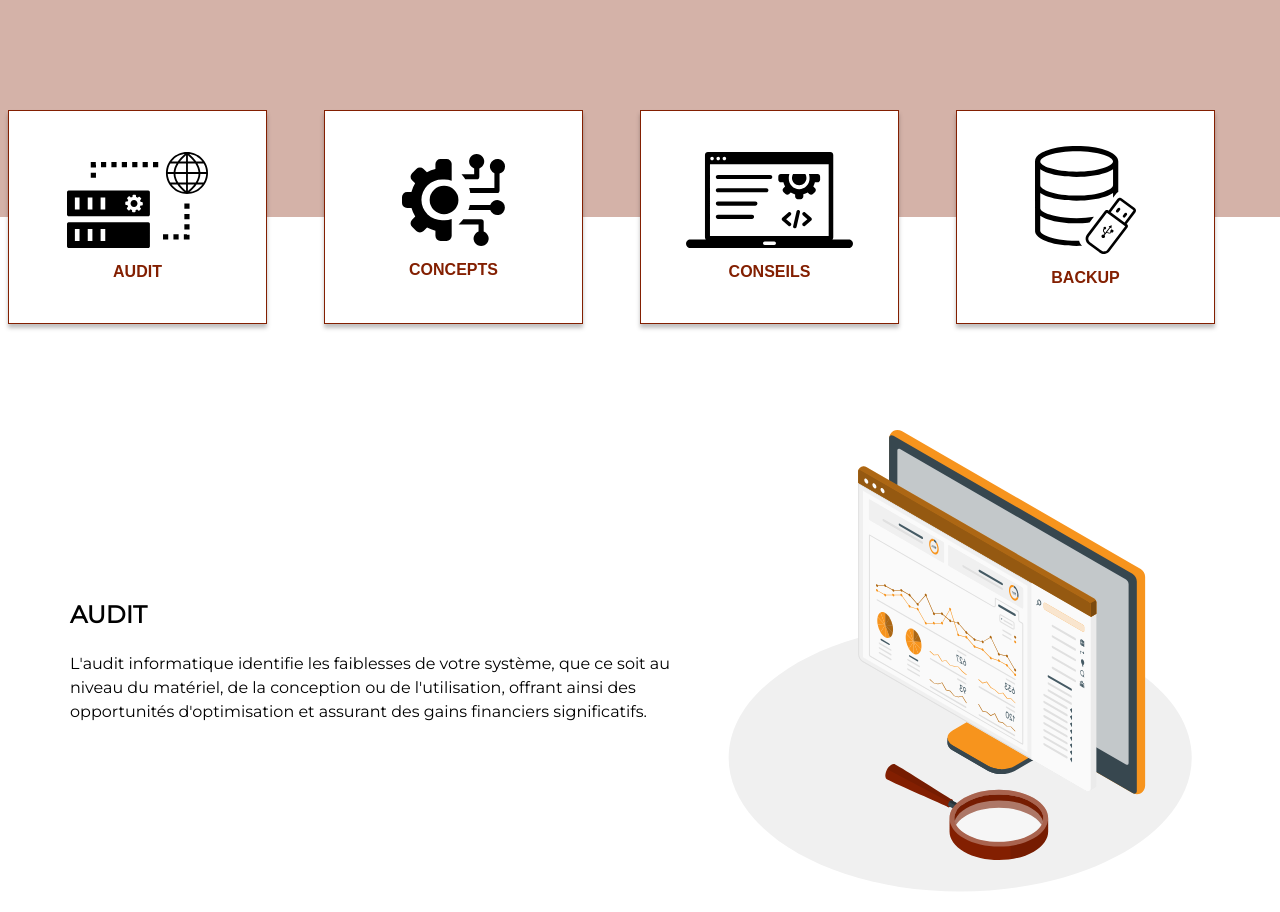
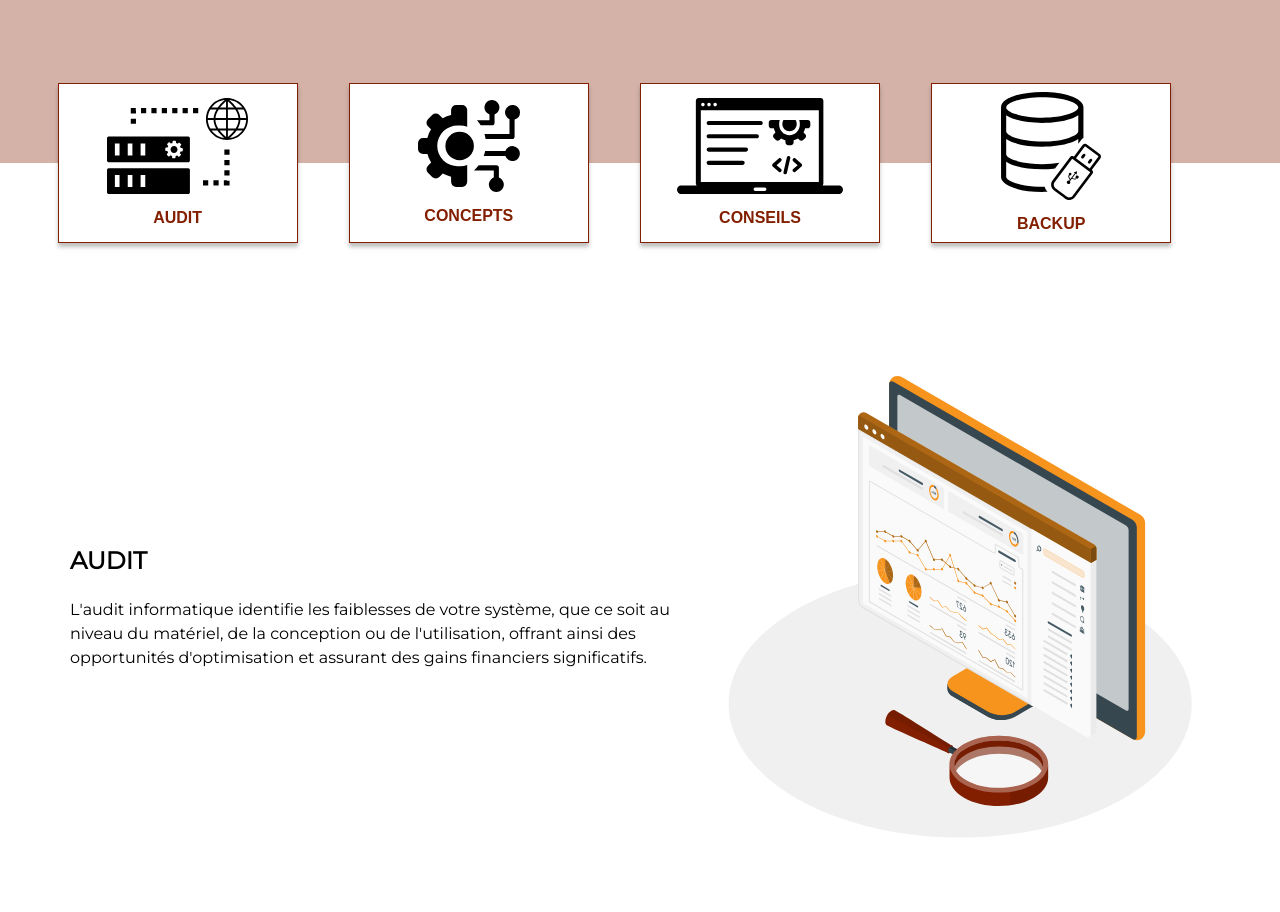
Before and after one commit to LolaSiebens/Landing-page, a plain HTML site: page 4BQ_Website/index.html in a window 1280 px wide. Shown: the part 961-1873 px from the top of the page. Drawn offline with Linux system fonts and the light colour scheme.

Commit message:
third commit

```diff
--- a/4BQ_Website/css/style.css
+++ b/4BQ_Website/css/style.css
@@ -135,8 +135,7 @@ body {
 }
 
 .category_buttons li {
-    margin-right: 57px;
-    align-self: center;
+    margin-right: 4%;
 }
 
 .category_buttons button {
@@ -145,8 +144,14 @@ body {
     align-items: center;
     justify-content: center;
     text-align: center;
-    width: 259px;
-    height: 214px;
+    width: 20vw;
+    /* Utilisez une unité relative (viewport width) pour la largeur */
+    max-width: 240px;
+    /* Ajoutez une largeur maximale pour éviter le débordement sur de petites écrans */
+    height: 20vh;
+    /* Utilisez une unité relative (viewport height) pour la hauteur */
+    max-height: 200px;
+    /* Ajoutez une hauteur maximale */
     background-color: #FFFFFF;
     /* Couleur d'origine avant inversion */
     border: 1px solid #831F01;
@@ -304,7 +309,7 @@ footer {
     font-size: 14px;
     border-top: 2px solid #FFFFFF;
     /* Ajouter la ligne blanche au-dessus du paragraphe */
-    width: 973.98px;
+    width: 50%;
     /* Spécifier la largeur de la ligne */
     margin-left: auto;
     margin-right: auto;
```
